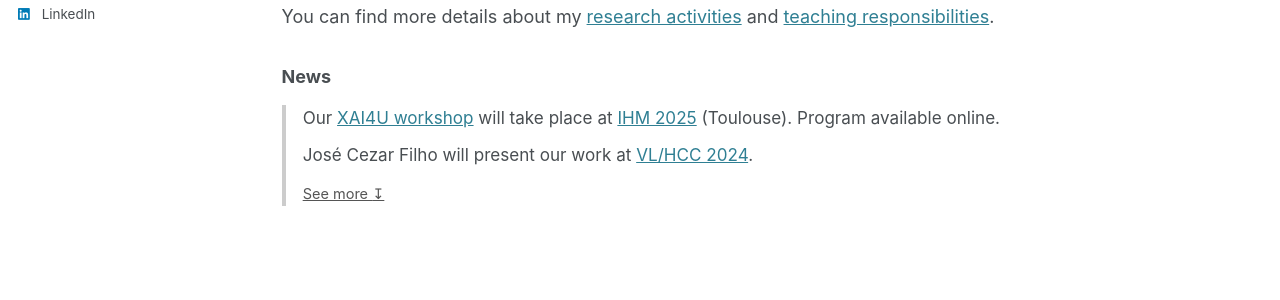
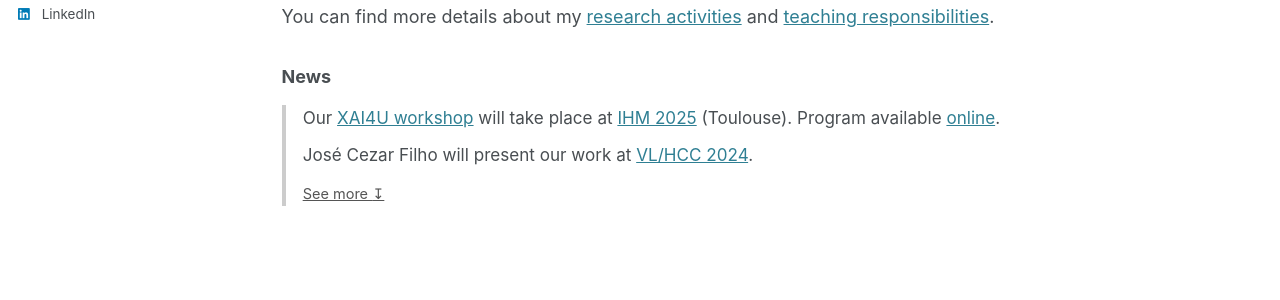
Before and after one commit to rafik-belloum/rafik-belloum.github.io, a Jekyll site: the page built from _pages/about.md, in a window 1280 px wide and 1084 px high. Shown: the part 498-798 px from the top of the window. Built offline with Jekyll 4.4.1, drawn with Linux system fonts in a browser that asks for light colours; some web fonts are replaced; part of the change alters nothing that is shown.

```diff
--- a/_pages/about.md
+++ b/_pages/about.md
@@ -24,7 +24,7 @@ You can find more details about my [research activities](/research/) and [teachi
   <ul id="news-list" style="list-style: none; padding-left: 0; margin: 0;">
     <li style="margin-bottom: 0.7em;">
       Our <a href="https://sites.google.com/view/xai4u-ihm25/" target="_blank">XAI4U workshop</a> will take place at
-  <a href="https://ihm2025.afihm.org/" target="_blank">IHM 2025</a> (Toulouse). Program available online.
+  <a href="https://sites.google.com/view/xai4u-ihm25/accueil?authuser=0#h.qumg02b5km57" target="_blank">IHM 2025</a> (Toulouse). Program available <a href="https://sites.google.com/view/xai4u-ihm25/" target="_blank">online</a>.
     </li>
     <li style="margin-bottom: 0.7em;">
       José Cezar Filho will present our work at <a href="https://conf.researchr.org/home/vlhcc-2024" target="_blank">VL/HCC 2024</a>.
```
